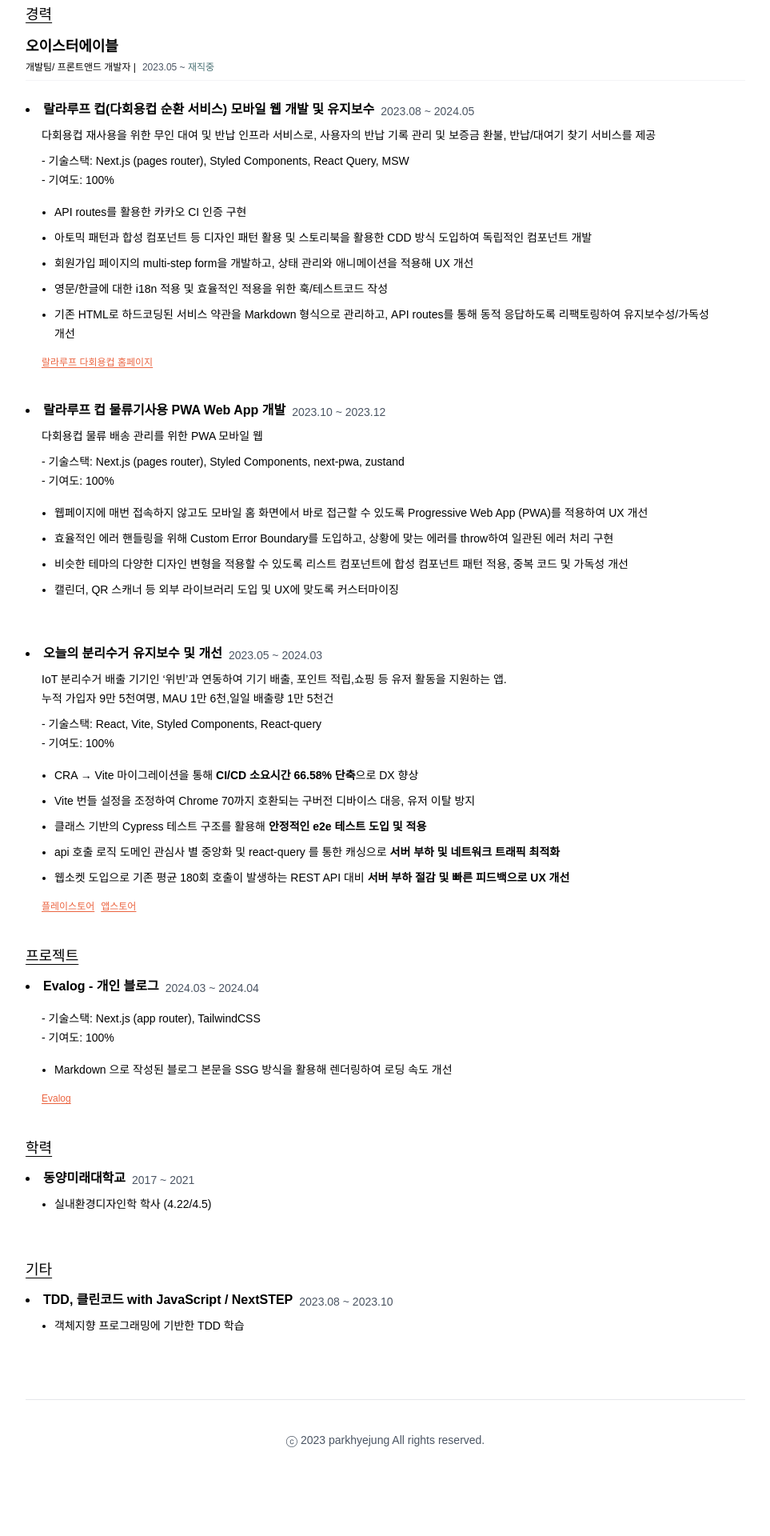
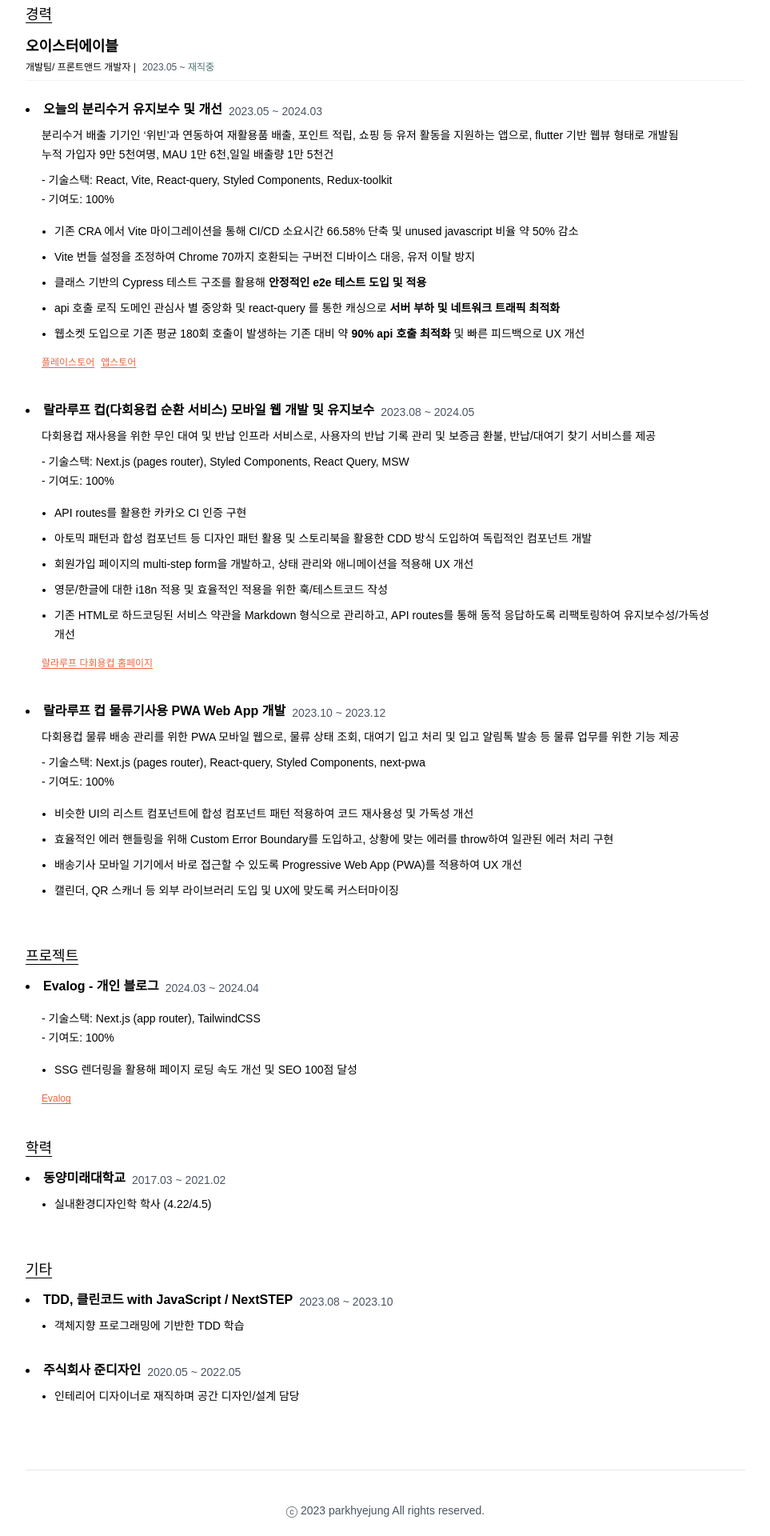
Before and after one commit to hyejj19/eva-devlog, a Next.js app: page /resume in a window 1280 px wide. Shown: the part 600-2520 px from the top of the page at 80% size, without its empty margins (158-1121 px from the left). Before the commit the page ends 2449 px from the top, so only its background shows below. Built offline with nearby package versions, Linux system fonts and the light colour scheme.

Commit message:
[Docs] resume 수정

```diff
--- a/src/components/resume/Career.tsx
+++ b/src/components/resume/Career.tsx
@@ -17,8 +17,8 @@ export const Career = () => {
       </div>
 
       <section className="flex flex-col gap-10">
+        <Obun />
         <Lalaloop />
-        <Obun />
       </section>
     </div>
   );
--- a/src/components/resume/ETC.tsx
+++ b/src/components/resume/ETC.tsx
@@ -6,6 +6,7 @@ export const ETC = () => {
   return (
     <div>
       <H2 subTitle="기타" />
+      <section>
         <SubTitle
           name="TDD, 클린코드 with JavaScript / NextSTEP"
           startDate="2023.08"
@@ -16,6 +17,20 @@ export const ETC = () => {
             <li>객체지향 프로그래밍에 기반한 TDD 학습</li>
           </Ul>
         </section>
+      </section>
+
+      <section className="pt-4">
+        <SubTitle
+          name="주식회사 준디자인"
+          startDate="2020.05"
+          endDate="2022.05"
+        />
+        <section className="px-5">
+          <Ul>
+            <li>인테리어 디자이너로 재직하며 공간 디자인/설계 담당</li>
+          </Ul>
+        </section>
+      </section>
     </div>
   );
 };
--- a/src/components/resume/Education.tsx
+++ b/src/components/resume/Education.tsx
@@ -6,7 +6,7 @@ export const Education = () => {
   return (
     <div>
       <H2 subTitle="학력" />
-      <SubTitle name="동양미래대학교" startDate="2017" endDate="2021" />
+      <SubTitle name="동양미래대학교" startDate="2017.03" endDate="2021.02" />
       <section className="px-5">
         <Ul>
           <li>실내환경디자인학 학사 (4.22/4.5)</li>
--- a/src/components/resume/Projects.tsx
+++ b/src/components/resume/Projects.tsx
@@ -7,6 +7,7 @@ export const Projects = () => {
   return (
     <div>
       <H2 subTitle="프로젝트" />
+      <div className="flex flex-col gap-10">
         <section>
           <SubTitle
             name="Evalog - 개인 블로그"
@@ -24,8 +25,7 @@ export const Projects = () => {
 
             <Ul>
               <li>
-              Markdown 으로 작성된 블로그 본문을 SSG 방식을 활용해 렌더링하여
-              로딩 속도 개선
+                SSG 렌더링을 활용해 페이지 로딩 속도 개선 및 SEO 100점 달성
               </li>
             </Ul>
           </section>
@@ -40,5 +40,6 @@ export const Projects = () => {
           </div>
         </section>
       </div>
+    </div>
   );
 };
--- a/src/components/resume/projects/Lalaloop.tsx
+++ b/src/components/resume/projects/Lalaloop.tsx
@@ -65,11 +65,12 @@ export const Lalaloop = () => {
         />
         <section className="px-5">
           <article className="text-sm mb-4 leading-6 ">
-            다회용컵 물류 배송 관리를 위한 PWA 모바일 웹
+            다회용컵 물류 배송 관리를 위한 PWA 모바일 웹으로, 물류 상태 조회,
+            대여기 입고 처리 및 입고 알림톡 발송 등 물류 업무를 위한 기능 제공
             <div className="mt-2">
               <p>
-                - 기술스택: Next.js (pages router), Styled Components, next-pwa,
-                zustand
+                - 기술스택: Next.js (pages router), React-query, Styled
+                Components, next-pwa
               </p>
               <p>- 기여도: 100%</p>
             </div>
@@ -77,16 +78,16 @@ export const Lalaloop = () => {
 
           <Ul>
             <li>
-              웹페이지에 매번 접속하지 않고도 모바일 홈 화면에서 바로 접근할 수
-              있도록 Progressive Web App (PWA)를 적용하여 UX 개선
+              비슷한 UI의 리스트 컴포넌트에 합성 컴포넌트 패턴 적용하여 코드
+              재사용성 및 가독성 개선
             </li>
             <li>
               효율적인 에러 핸들링을 위해 Custom Error Boundary를 도입하고,
               상황에 맞는 에러를 throw하여 일관된 에러 처리 구현
             </li>
             <li>
-              비슷한 테마의 다양한 디자인 변형을 적용할 수 있도록 리스트
-              컴포넌트에 합성 컴포넌트 패턴 적용, 중복 코드 및 가독성 개선
+              배송기사 모바일 기기에서 바로 접근할 수 있도록 Progressive Web App
+              (PWA)를 적용하여 UX 개선
             </li>
             <li>
               캘린더, QR 스캐너 등 외부 라이브러리 도입 및 UX에 맞도록
--- a/src/components/resume/projects/Obun.tsx
+++ b/src/components/resume/projects/Obun.tsx
@@ -13,12 +13,15 @@ export const Obun = () => {
       />
       <article className="text-sm mb-4 leading-6 px-5">
         <p>
-          IoT 분리수거 배출 기기인 ‘위빈’과 연동하여 기기 배출, 포인트 적립,쇼핑
-          등 유저 활동을 지원하는 앱.
+          분리수거 배출 기기인 ‘위빈’과 연동하여 재활용품 배출, 포인트 적립,
+          쇼핑 등 유저 활동을 지원하는 앱으로, flutter 기반 웹뷰 형태로 개발됨
         </p>
         <p>누적 가입자 9만 5천여명, MAU 1만 6천,일일 배출량 1만 5천건</p>
         <div className="mt-2">
-          <p>- 기술스택: React, Vite, Styled Components, React-query</p>
+          <p>
+            - 기술스택: React, Vite, React-query, Styled Components,
+            Redux-toolkit
+          </p>
           <p>- 기여도: 100%</p>
         </div>
       </article>
@@ -27,8 +30,8 @@ export const Obun = () => {
         <Ul>
           <li>
             <Markdown>
-              CRA → Vite 마이그레이션을 통해 **CI/CD 소요시간 66.58% 단축**으로
-              DX 향상
+              기존 CRA 에서 Vite 마이그레이션을 통해 CI/CD 소요시간 66.58% 단축
+              및 unused javascript 비율 약 50% 감소
             </Markdown>
           </li>
           <li>
@@ -49,8 +52,8 @@ export const Obun = () => {
           </li>
           <li>
             <Markdown>
-              웹소켓 도입으로 기존 평균 180회 호출이 발생하는 REST API 대비
-              **서버 부하 절감 및 빠른 피드백으로 UX 개선**
+              웹소켓 도입으로 기존 평균 180회 호출이 발생하는 기존 대비 약 **90%
+              api 호출 최적화** 및 빠른 피드백으로 UX 개선
             </Markdown>
           </li>
         </Ul>
```
Lines whose indentation alone changed are shown as unchanged.
